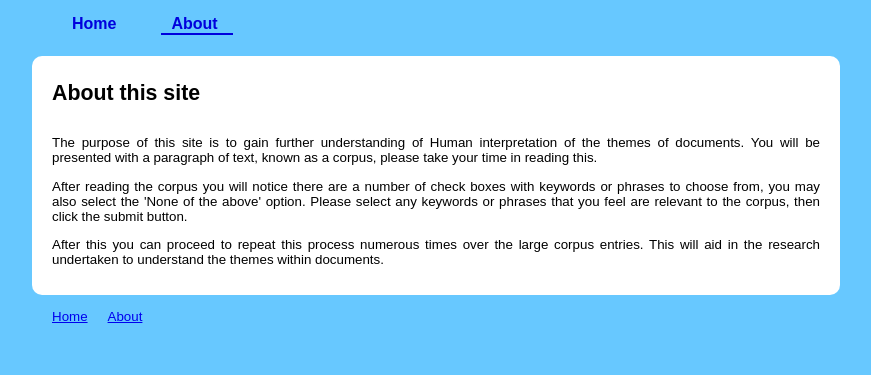
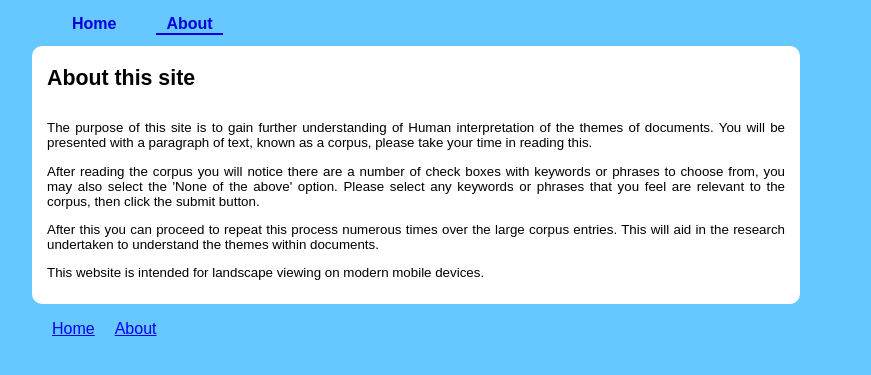
Before and after one commit to IanField90/KeyphraseSurvey, a PHP site: page /about/index.php in a window 1280 px wide. Shown: the top 375 px of the page, without its empty margins (224-1095 px from the left). Run offline with PHP 8.4, Linux system fonts and the light colour scheme.

Commit message:
Minor changes again

```diff
--- a/DB/create.sql
+++ b/DB/create.sql
@@ -1,6 +1,6 @@
 CREATE DATABASE test;
 
-/*drop table entries;*/
+/*DROP TABLE ENTRIES;*/
 CREATE TABLE entries(
 	entry_id MEDIUMINT,
 	corpus_title VARCHAR(100),
@@ -22,7 +22,7 @@ CREATE TABLE entries(
 	c5 VARCHAR(100)
 );
 
-/*drop table selections;*/
+/*DROP TABLE SELECTIONS;*/
 CREATE TABLE selections(
 	selection_id MEDIUMINT,
 	entry_id MEDIUMINT,
--- a/DB/populate.sql
+++ b/DB/populate.sql
@@ -1,5 +1,5 @@
 INSERT INTO entries(corpus_title, corpus_body, a1, a2, a3, a4, a5, b1, b2, b3, b4, b5, c1, c2, c3, c4, c5)
-	VALUES('Some title', 'This is a random body of text :-)', "Bravo", "Alpha", "Charlie", "Delta", "Echo", "Foxtrot", "Golf", "Hotel", "Indigo", "Juliette", "Kilo", "Leema", "Mike", "November", "Oscar");
+	VALUES('Article 1', 'Lorem ipsum dolor sit amet, consectetur adipiscing elit. Nulla imperdiet euismod elementum. Suspendisse non vehicula tortor. Vivamus sed tellus sapien. Duis dolor ante, molestie et iaculis vitae, feugiat eu tortor. Maecenas vitae dui eget leo viverra consequat. Phasellus purus diam, ullamcorper vitae adipiscing quis, congue porttitor lorem. Aenean gravida ultrices laoreet. Vestibulum ante ipsum primis in faucibus orci luctus et ultrices posuere cubilia Curae; Ut elit enim, cursus at dapibus vitae, suscipit vitae arcu. Curabitur ac felis a nunc cursus bibendum ac eu risus. Mauris tincidunt lobortis ante, id fermentum est faucibus vitae. Pellentesque quis nunc ac elit volutpat feugiat. Nulla tristique sollicitudin congue. Aliquam pretium, diam sit amet convallis dictum, risus nisi consectetur leo, eget vulputate dui ipsum sed sem. Vestibulum in purus augue. Quisque tincidunt dapibus fermentum. In semper ornare pulvinar. Morbi rutrum nulla eu odio tempus placerat.', "Bravo", "Alpha", "Charlie", "Delta", "Echo", "Foxtrot", "Golf", "Hotel", "Indigo", "Juliette", "Kilo", "Leema", "Mike", "November", "Oscar");
 
 INSERT INTO entries(corpus_title, corpus_body, a1, a2, a3, a4, a5, b1, b2, b3, b4, b5, c1, c2, c3, c4, c5)
-		VALUES('Some title 2', '2 This is another random body of text :-)', "Charlie", "Alpha", "Bravo", "Delta", "Echo", "Foxtrot", "Golf", "Hotel", "Indigo", "Juliette", "Kilo", "Leema", "Mike", "November", "Oscar");
+		VALUES('Article 2', 'Morbi at ante ut dui sagittis tincidunt. Lorem ipsum dolor sit amet, consectetur adipiscing elit. Morbi eleifend nibh sit amet urna rhoncus bibendum. Donec non massa at turpis lacinia euismod. In vehicula hendrerit justo at adipiscing. Fusce suscipit consequat velit, et aliquet lorem accumsan nec. Vestibulum euismod, tortor ac luctus ornare, erat metus cursus risus, vel semper orci lectus ut leo. Proin neque nisi, tincidunt sed facilisis sed, rutrum vel sapien. Lorem ipsum dolor sit amet, consectetur adipiscing elit. Nullam rutrum tempus nulla, sit amet pulvinar tellus accumsan a. Ut condimentum luctus eros at commodo. Aenean eleifend, velit sit amet fermentum bibendum, eros lectus rutrum ligula, vel iaculis purus mauris eget nisi. Cras est neque, malesuada ultrices scelerisque quis, pretium quis enim. Proin sit amet lorem id felis fringilla dapibus vitae vel diam. Sed hendrerit pharetra imperdiet.', "Charlie", "Alpha", "Bravo", "Delta", "Echo", "Foxtrot", "Golf", "Hotel", "Indigo", "Juliette", "Kilo", "Leema", "Mike", "November", "Oscar");
--- a/html/config/about.php
+++ b/html/config/about.php
@@ -3,3 +3,5 @@ The purpose of this site is to gain further understanding of Human interpretatio
 After reading the corpus you will notice there are a number of check boxes with keywords or phrases to choose from, you may also select the 'None of the above' option. Please select any keywords or phrases that you feel are relevant to the corpus, then click the submit button.
 <p />
 After this you can proceed to repeat this process numerous times over the large corpus entries. This will aid in the research undertaken to understand the themes within documents.
+<p />
+This website is intended for landscape viewing on modern mobile devices.
--- a/html/css/style.css
+++ b/html/css/style.css
@@ -6,10 +6,7 @@ body{
 
 .list{
     border-collapse: collapse;
-    text-align: left;
 	margin: 20px 20px 20px 40px;
-    margin-top: 10px;
-    margin-bottom: 10px;
 }
 .list th, td{
 	padding:5px;
@@ -19,19 +16,12 @@ h1{
 	font: normal normal normal 20px/bold Arial, Tahoma, Helvetica, FreeSans, sans-serif;
 	font-size:16pt;
 	color: #000;
-	text-shadow: rgba(255, 255, 255, 0.199219) -1px -1px 1px;
 	margin-top: 10px;
 }
 
 #nav {
-	clear:both;
 	font-size:11pt;
 	margin-bottom: 10px;
-}
-
-#nav ul{
-	margin:0;
-	padding:0;
 }
 
 #nav li{
@@ -48,7 +38,7 @@ h1{
 	font-size:12pt;
 	color:#0000DD;
 	text-decoration:none;
-	padding: 5px 15px 0px 10px;
+	padding: 5px 10px 0px 10px;
 	text-align: center;
 	position: relative;
 }
@@ -57,7 +47,6 @@ h1{
 	border-bottom:2px double;
 }
 
-
 #container {
 	width: 768px;
 	margin: 0 auto;
@@ -65,27 +54,24 @@ h1{
 
 #content{
 	font-size: 10pt;
-	font-style: normal;
-	margin-top: 10px;
-	width: inherit;
 	background-color: #FFFFFF;
 	left: auto;
-	padding:15px 20px 15px 20px;
+	padding:10px 15px 10px 15px;
 	border-radius: 10px;
 	-moz-border-radius: 10px;
 }
 
 #content ul, li{
-	list-style-type: disc;
 	margin-left: 20px;
+	list-style-type: none;
+	float:left;
+	text-decoration:none;
+}
+#content input{
+	margin-right:5px;
 }
 
-#footer ul{
-	color: #000000;
-	font-size: 10pt;
+#content td{
+	width:120px;
+	word-wrap:break-word;
 }
-
-#footer li{
-	list-style-type: none;
-	float:left;
-}
```
Also changed, not shown: html/index.php (+6 -4 lines), 2 other files.
